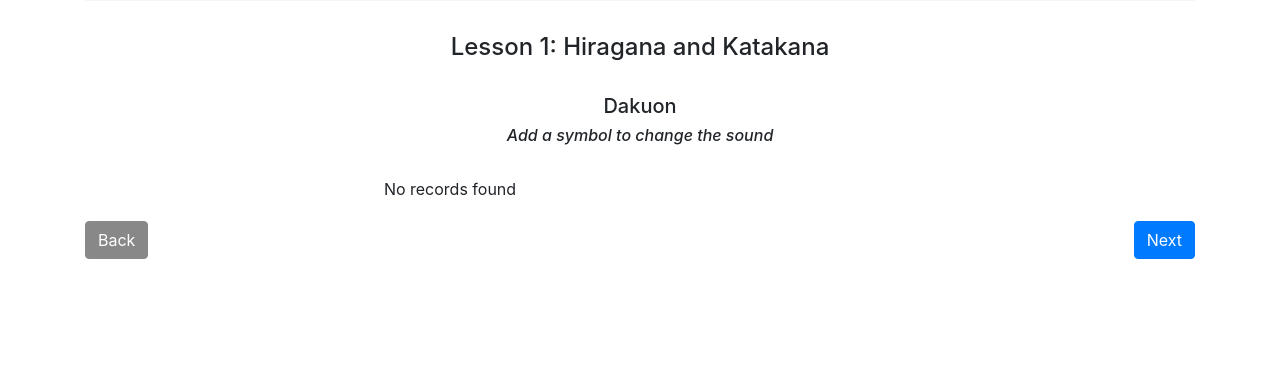
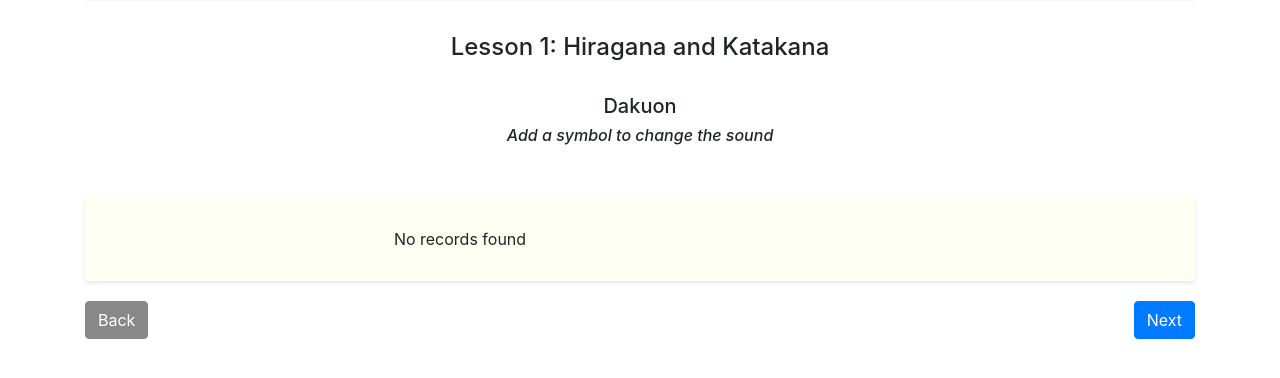
Before and after one commit to annjoeannjoe/languagelearningplatform, a PHP site: page /admin_japanese_lesson1_hiragana_dakuon.php in a window 1280 px wide. Shown: the part 180-558 px from the top of the page. Run offline with PHP 8.4, Linux system fonts and the light colour scheme; data that the repository does not hold is empty; some libraries are stand-ins or nearby versions.

Commit message:
Update admin_japanese_lesson1_hiragana_dakuon.php

```diff
--- a/admin_japanese_lesson1_hiragana_dakuon.php
+++ b/admin_japanese_lesson1_hiragana_dakuon.php
@@ -10,7 +10,7 @@ include 'nav.php';
             margin-bottom: 20px;
             box-shadow: 0 4px 8px 0 rgba(0,0,0,0.2);
             transition: 0.3s;
-            background-color: #DEEBFF; /* Lighter card background color */
+            background-color: #D9FFF2; /* Lighter card background color */
         }
 
         .card:hover {
@@ -36,6 +36,13 @@ include 'nav.php';
         .btn {
             margin-top: 20px;
             margin-bottom: 20px;
+        }
+
+        .container-japan{
+            margin-top: 20px;
+            padding: 30px;
+            background-color: #fdfff2;
+            box-shadow: 0 2px 4px rgba(0,0,0,0.1);
         }
 
         .back-btn{
@@ -69,7 +76,7 @@ include 'nav.php';
     <h5><center>Dakuon</center></h5>
     <h6><i><center>Add a symbol to change the sound</center></i></h6>
     <br>
-
+<div class="container-japan">
     <div class="row justify-content-center">
         <?php
         // Connect to the database
@@ -115,11 +122,12 @@ include 'nav.php';
         <!-- Add an empty column for alignment -->
         <div class="col-md-4"></div>
     </div>
+</div>
 
     <div class="row justify-content-center">
         <div class="col-12 text-right">
-            <a href="admin_japanese_lesson1.php" class="btn btn-primary back-btn">Back</a>
-            <a href="admin_japanese_lesson1_hiragana_combo.php" class="btn btn-primary">Next</a>
+            <a href="japanese_lesson1.php" class="btn btn-primary back-btn">Back</a>
+            <a href="japanese_lesson1_hiragana_combo.php" class="btn btn-primary">Next</a>
         </div>
     </div>
 </div>
```
